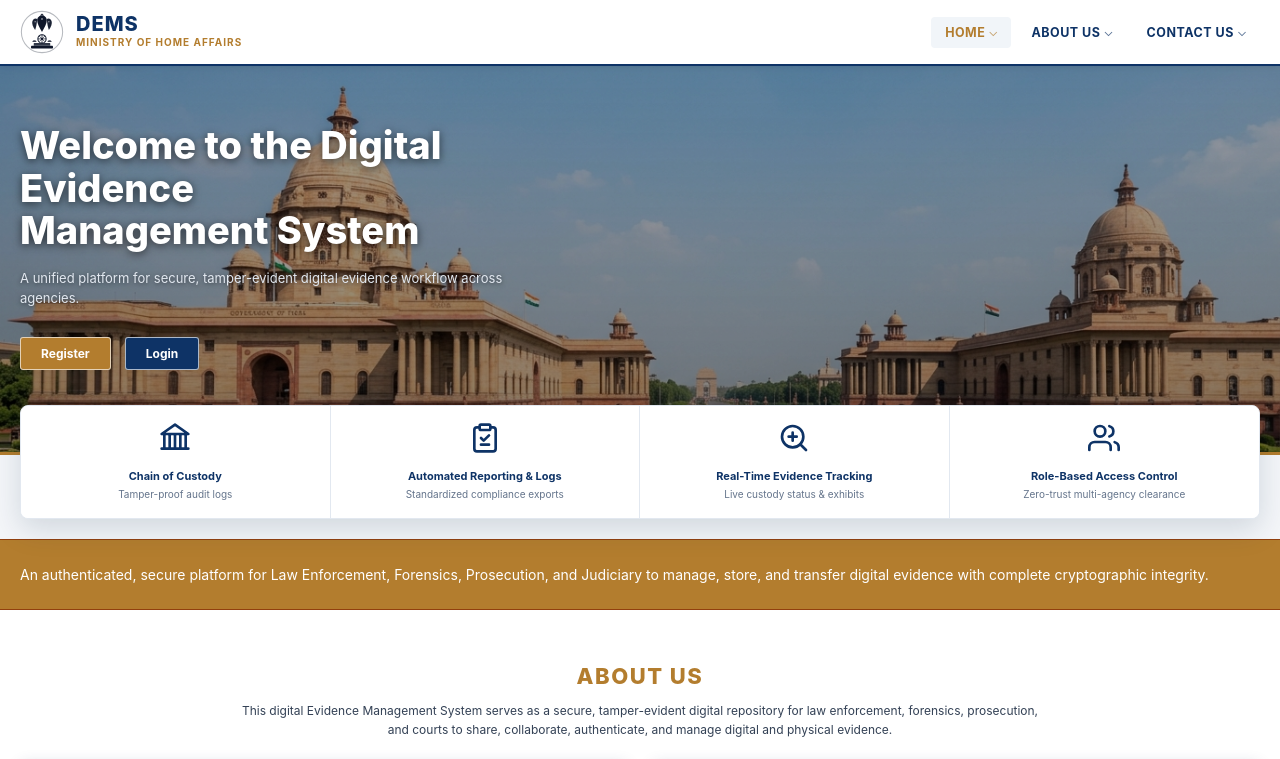
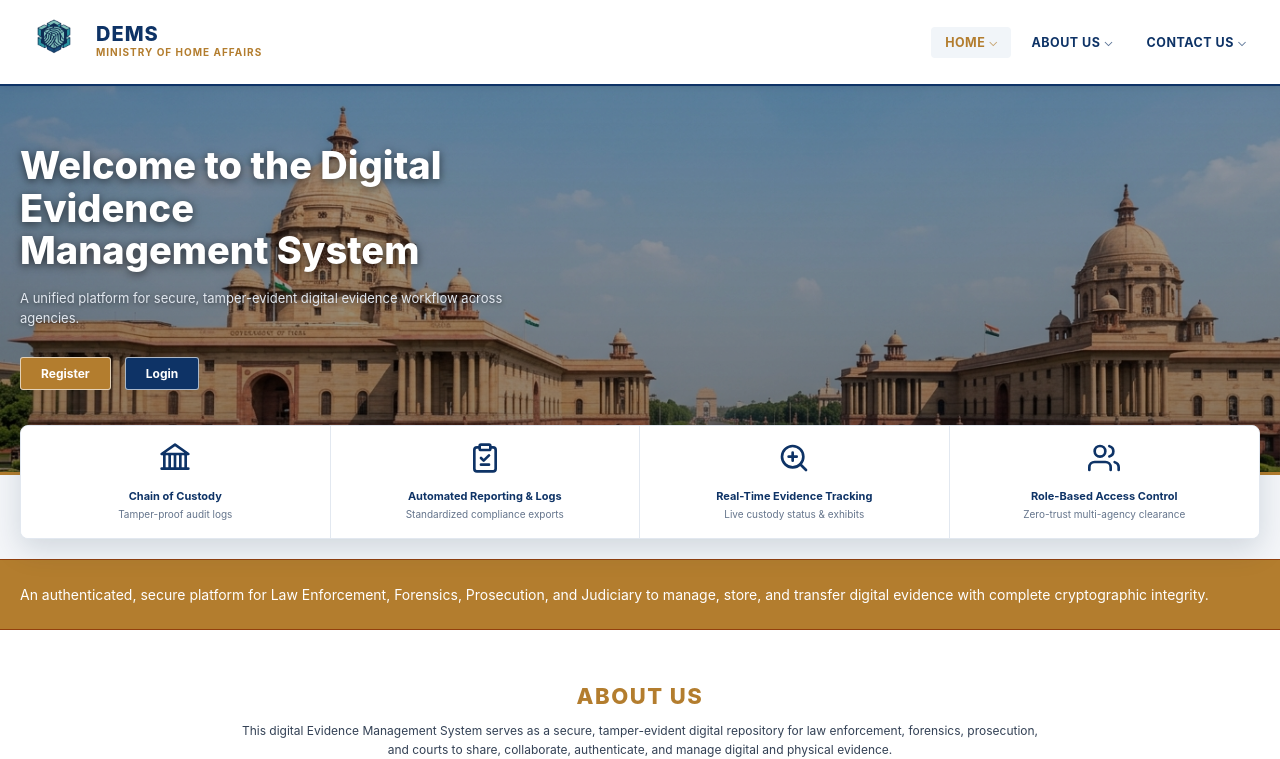
Before and after one commit to nakulanil/CICADA, a React (Vite) app in the folder frontend/my-react-app/: page / in a window 1280 px wide. Shown: the top 759 px of the page. Built offline with nearby package versions, Linux system fonts and the light colour scheme.

Commit message:
Replace page logos with CICADA image

```diff
--- a/frontend/my-react-app/src/components/DashboardHeader.jsx
+++ b/frontend/my-react-app/src/components/DashboardHeader.jsx
@@ -12,7 +12,7 @@ export default function DashboardHeader({ currentUser, onOpenProfile, onLogout }
       <div className="dash-full-container top-bar-flex-row">
         {/* Left: Emblem & System Title */}
         <Link to="/" className="top-brand-group" title="DEMS Home">
-          <NationalEmblem size={32} color="#C5832B" />
+          <NationalEmblem size={48} color="#C5832B" />
           <div className="top-title-column">
             <span className="top-system-title">DIGITAL EVIDENCE MANAGEMENT SYSTEM</span>
             <span className="top-gov-agency">MINISTRY OF HOME AFFAIRS • GOVT. OF INDIA</span>
--- a/frontend/my-react-app/src/components/NationalEmblem.jsx
+++ b/frontend/my-react-app/src/components/NationalEmblem.jsx
@@ -1,56 +1,18 @@
 import React from 'react'
+import logoImage from '../assets/image-1.png'
 
 /**
  * National Emblem of India Vector Component
  * Matches Figma Page 1 Emblem specification
  */
-export default function NationalEmblem({ size = 38, color = '#1e293b' }) {
+export default function NationalEmblem({ size = 38 }) {
   return (
-    <svg
+    <img
       width={size}
       height={size}
-      viewBox="0 0 64 64"
-      fill="none"
-      xmlns="http://www.w3.org/2000/svg"
+      src={logoImage}
       className="national-emblem-svg"
-    >
-      {/* Outer Circle Ring */}
-      <circle cx="32" cy="32" r="30" stroke={color} strokeWidth="1.5" fill="none" opacity="0.3" />
-      {/* Base Pedestal */}
-      <rect x="16" y="52" width="32" height="4" rx="1" fill={color} />
-      <rect x="20" y="48" width="24" height="4" rx="0.5" fill={color} opacity="0.85" />
-      {/* Ashoka Chakra Wheel */}
-      <circle cx="32" cy="42" r="6" stroke={color} strokeWidth="1.5" fill="#ffffff" />
-      <circle cx="32" cy="42" r="1.5" fill={color} />
-      {/* Chakra Spokes */}
-      <path
-        d="M32 36V48M26 42H38M27.8 37.8L36.2 46.2M27.8 46.2L36.2 37.8"
-        stroke={color}
-        strokeWidth="1"
-      />
-      {/* Bull (Left) & Horse (Right) */}
-      <path d="M21 44C19.5 44 18 45 18 46.5H24C24 45 22.5 44 21 44Z" fill={color} opacity="0.8" />
-      <path d="M43 44C41.5 44 40 45 40 46.5H46C46 45 44.5 44 43 44Z" fill={color} opacity="0.8" />
-      {/* Lion Capital Heads (Central, Left, Right) */}
-      <path
-        d="M32 8C28 8 25 11 25 15C25 20 28 25 32 32C36 25 39 20 39 15C39 11 36 8 32 8Z"
-        fill={color}
-      />
-      <path
-        d="M25 13C22 11 19 13 18 16.5C17 20 18.5 24 22 29C23.5 25 24.5 20 25 13Z"
-        fill={color}
-        opacity="0.95"
-      />
-      <path
-        d="M39 13C42 11 45 13 46 16.5C47 20 45.5 24 42 29C40.5 25 39.5 20 39 13Z"
-        fill={color}
-        opacity="0.95"
-      />
-      {/* Crown Crest */}
-      <path d="M32 5L29 8H35L32 5Z" fill={color} />
-      <circle cx="32" cy="13" r="1" fill="#ffffff" />
-      <circle cx="22" cy="17" r="0.8" fill="#ffffff" />
-      <circle cx="42" cy="17" r="0.8" fill="#ffffff" />
-    </svg>
+      alt="CICADA logo"
+    />
   )
 }
--- a/frontend/my-react-app/src/components/Navbar.jsx
+++ b/frontend/my-react-app/src/components/Navbar.jsx
@@ -33,7 +33,7 @@ export default function Navbar({
         <div className="site-container nav-flex-wrapper">
           {/* Brand Logo & Authority */}
           <Link to="/" className="brand-logo-group" title="DEMS - Home">
-            <NationalEmblem size={44} color="#0f172a" />
+            <NationalEmblem size={64} color="#0f172a" />
             <div className="brand-identity-text">
               <span className="brand-primary-acronym">DEMS</span>
               <span className="brand-authority-title">MINISTRY OF HOME AFFAIRS</span>
--- a/frontend/my-react-app/src/pages/RoleSelectionPage.jsx
+++ b/frontend/my-react-app/src/pages/RoleSelectionPage.jsx
@@ -24,7 +24,7 @@ export default function RoleSelectionPage() {
         <div className="gov-tricolor-strip" />
         <div className="gov-bar-content">
           <div className="gov-seal-wrap">
-            <PoliceEmblem size={48} />
+            <PoliceEmblem size={68} />
             <div className="gov-titles">
               <span className="gov-dept-tag">GOVERNMENT OF INDIA • STATE POLICE DEPARTMENT</span>
               <h1 className="gov-main-title">Crime & Criminal Tracking Network & Systems (CCTNS)</h1>
```
Also changed, not shown: frontend/my-react-app/src/components/PoliceEmblem.jsx (+6 -44 lines), frontend/my-react-app/src/assets/image-1.png (added).
